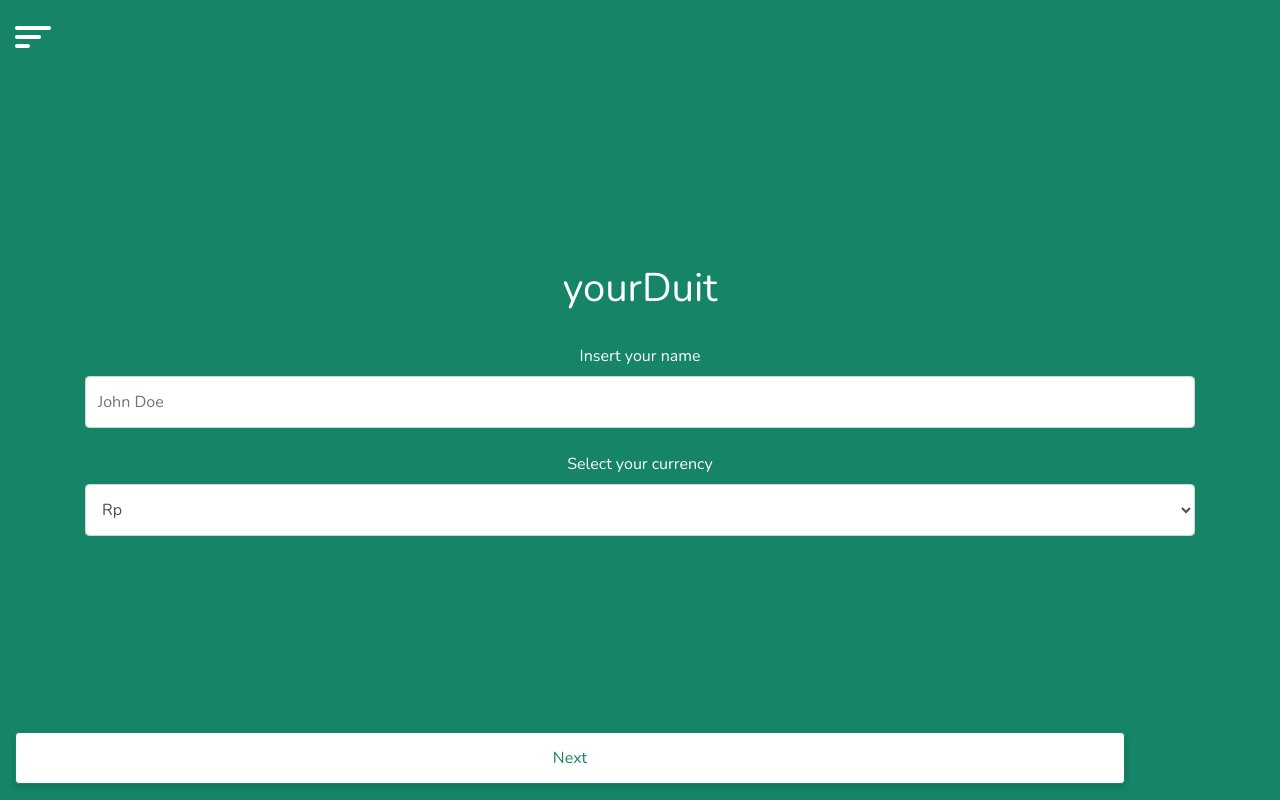
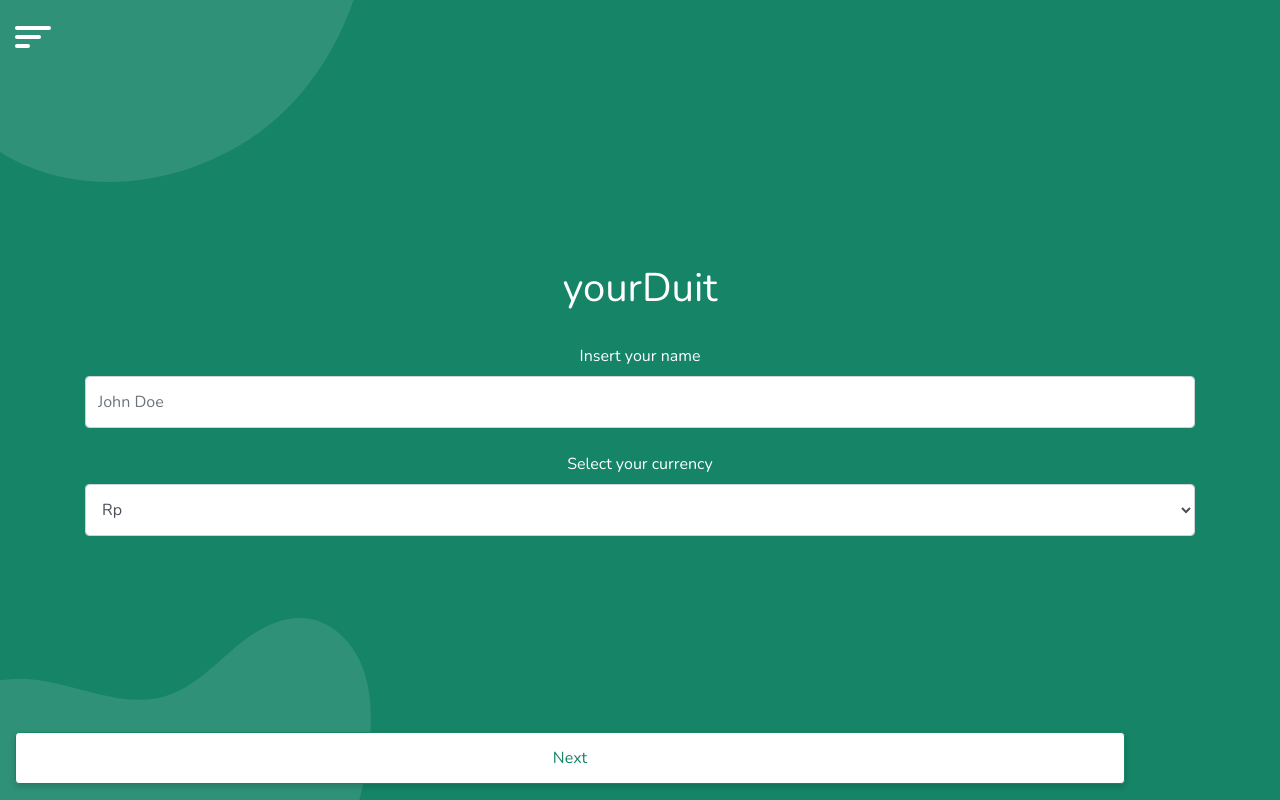
Before and after one commit to alfianandinugraha/yourduit, a React (Create React App) app: page /#/ in a window 1280 px wide. Built offline with nearby package versions, Linux system fonts and the light colour scheme.

Commit message:
add: adding LiquidBackground on LoginPage

```diff
--- a/src/Components/LiquidBackground.tsx
+++ b/src/Components/LiquidBackground.tsx
@@ -7,6 +7,7 @@ interface Props {
   bottom?: string;
   right?: string;
   rotate?: string;
+  zIndex?: number;
 }
 
 export const LiquidBackground = (props: Props) => {
--- a/src/Pages/LoginPage.tsx
+++ b/src/Pages/LoginPage.tsx
@@ -1,6 +1,7 @@
 import React, { useContext } from 'react'
 import { Container, Row, Col, Form } from 'react-bootstrap'
 import { Link } from 'react-router-dom'
+import { LiquidBackground } from '../Components/LiquidBackground'
 import useInputForm from '../Hooks/useInputForm'
 import { authContext } from '../Store/AuthStore'
 import { listLocation, LocationCurrency, userInfoContext } from '../Store/UserInfoContext'
@@ -15,6 +16,9 @@ const LoginPage = () => {
   const [inputCurrency, setInputCurrency] = useInputForm(listLocation[0].locale)
 
   return (
+    <>
+      <LiquidBackground zIndex={1} left="-100px" top="-200px"/>
+      <LiquidBackground zIndex={1} left="-100px" bottom="-200px"/>
     <div className="bg-primary w-100 d-flex text-white position-relative" style={{ height: '100vh' }}>
       <Container className="m-auto">
         <Row>
@@ -50,7 +54,7 @@ const LoginPage = () => {
           </Col>
         </Row>
       </Container>
-      <Container className="position-absolute p-0" style={{bottom: '16px'}}>
+      <Container className="position-absolute p-0" style={{bottom: '16px', zIndex: 2}}>
         <Row className="w-100 m-auto">
           <Col sm="12">
             <Link to="/dashboard">
@@ -85,6 +89,7 @@ const LoginPage = () => {
         </Row>
       </Container>
     </div>
+    </>
   )
 }
 
```
